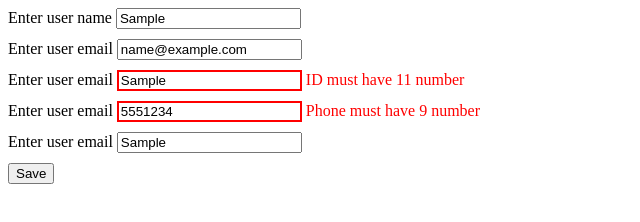
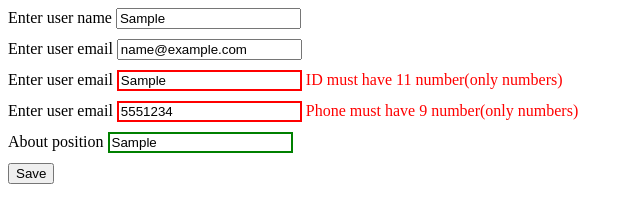
Before and after one commit to Nika-Firada/js-validations, a plain HTML site: page index.html in a window 1280 px wide. Both pictures are taken after typing "Sample", "name@example.com", "Sample", "5551234", "Sample" into the empty fields and a click on the button "Save". Shown: the whole page, without its empty margins (0-640 px from the left). Drawn offline with Linux system fonts and the light colour scheme.

Commit message:
last part

```diff
--- a/index.html
+++ b/index.html
@@ -31,8 +31,8 @@
             <span class="field-error" id="phone-error"></span>
         </div>
         <div class="form-field">
-            <label for="user-Position">Enter user email</label>
-            <input id="user-Position" type="text" placeholder="about position"  maxlength="30">
+            <label for="user-Position">About position</label>
+            <input id="user-Position" type="text" placeholder="About position" required maxlength="30">
             <span class="field-error" id="position-error"></span>
         </div>
 
--- a/js.js
+++ b/js.js
@@ -7,6 +7,8 @@ const userId = document.querySelector('#user-id');
 const userIdError = document.querySelector('#id-error');
 const userPhone = document.querySelector('#user-Phone');
 const userPhoneError = document.querySelector('#phone-error');
+const userPosition = document.querySelector('#user-Position');
+const userPositionError = document.querySelector('#position-error');
 
 signUpForm.addEventListener('submit', e =>{
     e.preventDefault();
@@ -14,6 +16,7 @@ signUpForm.addEventListener('submit', e =>{
     checkUserMail();
     checkId();
     checkPhoneNumber();
+    positionCheck();
 
 });
 
@@ -54,7 +57,7 @@ function checkId(){
         userId.classList.add('has-error');
         let pat1 = /^[0-9]{11}$/;
         if(!pat1.test(userId.value)){
-            userIdError.innerText = 'ID must have 11 number';
+            userIdError.innerText = 'ID must have 11 number(only numbers)';
         }
     }else{
         userId.classList.replace('has-error', 'has-success');
@@ -67,13 +70,18 @@ function checkPhoneNumber(){
         userPhone.classList.add('has-error');
         let pat2 = /^[0-9]{9}$/;
         if(!pat2.test(userPhone.value)){
-            userPhoneError.innerText = 'Phone must have 9 number';
+            userPhoneError.innerText = 'Phone must have 9 number(only numbers)';
         }
     }else{
         userPhone.classList.replace('has-error', 'has-success');
         userPhoneError.innerText = '';
     }
 }
+function positionCheck(){
+    if(userPosition.validity.valid){
+        userPosition.classList.add('has-success');  // უბრალოდ ვამწვანებ როცა მნიშვნელობა შეყავთ
+    }
+}
 
 
 //////
```
